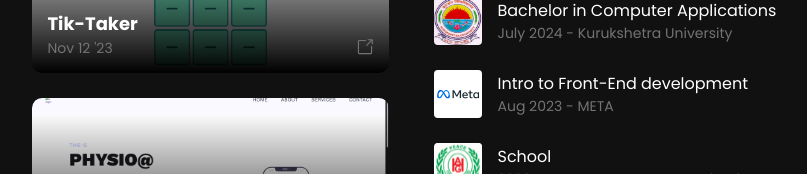
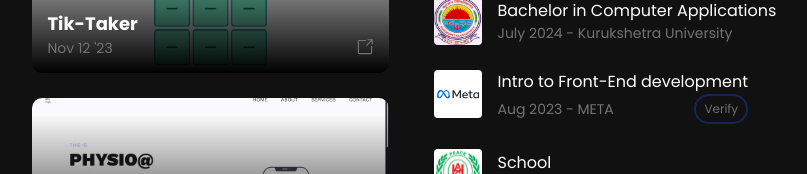
Before and after one commit to Aksaithon/Portfolio, a React (Vite) app: page / in a window 1280 px wide. Shown: the part 917-1091 px from the top of the page, without its empty margins (228-1035 px from the left). Built offline with nearby package versions, Linux system fonts and the light colour scheme.

Commit message:
provided course verify link through button

```diff
--- a/src/HomePgCOmponents/Background.tsx
+++ b/src/HomePgCOmponents/Background.tsx
@@ -21,21 +21,25 @@ const Background: React.FC<bg_dataArray> = ({
             image_xp={imageArr[0]}
             title_xp={titleArr[0]}
             timeline_xp={timelineArr[0]}
+            verify={false}
           />
           <Bg_experience
             image_xp={imageArr[1]}
             title_xp={titleArr[1]}
             timeline_xp={timelineArr[1]}
+            verify={false}
           />
           <Bg_experience
             image_xp={imageArr[2]}
             title_xp={titleArr[2]}
             timeline_xp={timelineArr[2]}
+            verify={true}
           />
           <Bg_experience
             image_xp={imageArr[3]}
             title_xp={titleArr[3]}
             timeline_xp={timelineArr[3]}
+            verify={false}
           />
         </div>
       </div>
--- a/src/HomePgCOmponents/Bg_experience.module.css
+++ b/src/HomePgCOmponents/Bg_experience.module.css
@@ -1,5 +1,4 @@
 @import url("https://fonts.googleapis.com/css2?family=Poppins:wght@400;700&display=swap");
-
 
 .experience {
   display: flex;
@@ -13,7 +12,6 @@
   flex-direction: column;
 
   justify-content: center;
-
 }
 
 .title {
@@ -33,3 +31,36 @@
 
   color: #737373;
 }
+
+.timline_plus_verifyBtn {
+  display: flex;
+  flex-direction: row;
+
+  align-items: center;
+  justify-content: space-between;
+}
+
+.verifyBtn {
+  text-decoration: none;
+  font-family: "Poppins";
+  /* font-weight: 700; */
+  font-size: 12px;
+  line-height: 18px;
+  color: #6d6d6d;
+
+  padding: 4px 8px;
+
+  background-color: transparent;
+  border: 2px solid #172554;
+  border-radius: 15px;
+  transition: background-color 1s;
+  transition: border-radius 0.3s;
+}
+
+.verifyBtn:hover {
+  background-color: #172554;
+  color: #fff;
+  border-radius: 5px;
+  transition: background-color 1s;
+  transition: border-radius 0.3s;
+}
--- a/src/HomePgCOmponents/Bg_experience.tsx
+++ b/src/HomePgCOmponents/Bg_experience.tsx
@@ -4,12 +4,14 @@ interface experienceData {
   image_xp: string;
   title_xp: string;
   timeline_xp: string;
+  verify: boolean;
 }
 
 const Bg_experience: React.FC<experienceData> = ({
   image_xp,
   title_xp,
   timeline_xp,
+  verify,
 }) => {
   return (
     <>
@@ -21,7 +23,19 @@ const Bg_experience: React.FC<experienceData> = ({
         />
         <div className={styles.xp_title_and_timeline}>
           <div className={styles.title}>{title_xp}</div>
-          <div className={styles.timeline}>{timeline_xp}</div>
+          {!verify && <div className={styles.timeline}>{timeline_xp}</div>}
+
+          {verify && (
+            <div className={styles.timline_plus_verifyBtn}>
+              <div className={styles.timeline}>{timeline_xp}</div>
+              <a
+                href="https://coursera.org/verify/professional-cert/NTN4AXRKQX2L"
+                className={styles.verifyBtn}
+              >
+                Verify
+              </a>
+            </div>
+          )}
         </div>
       </div>
     </>
```
